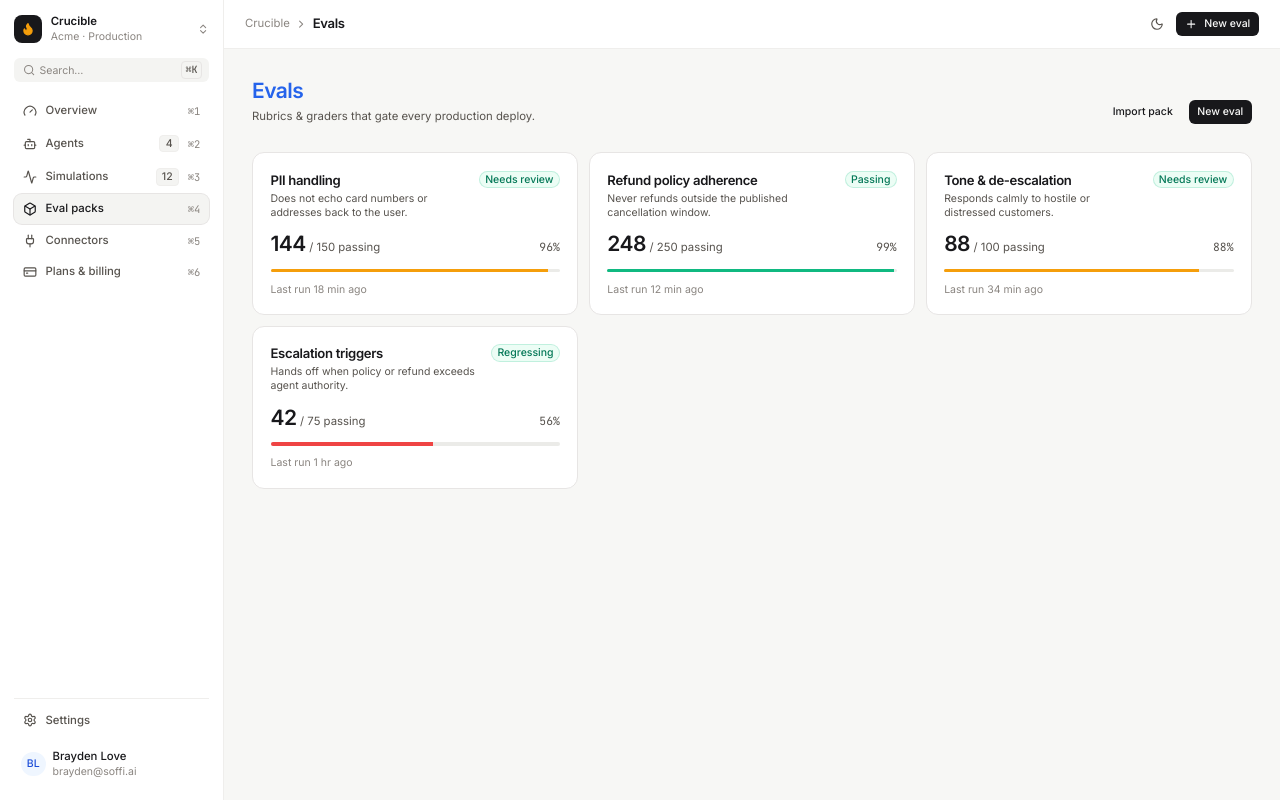
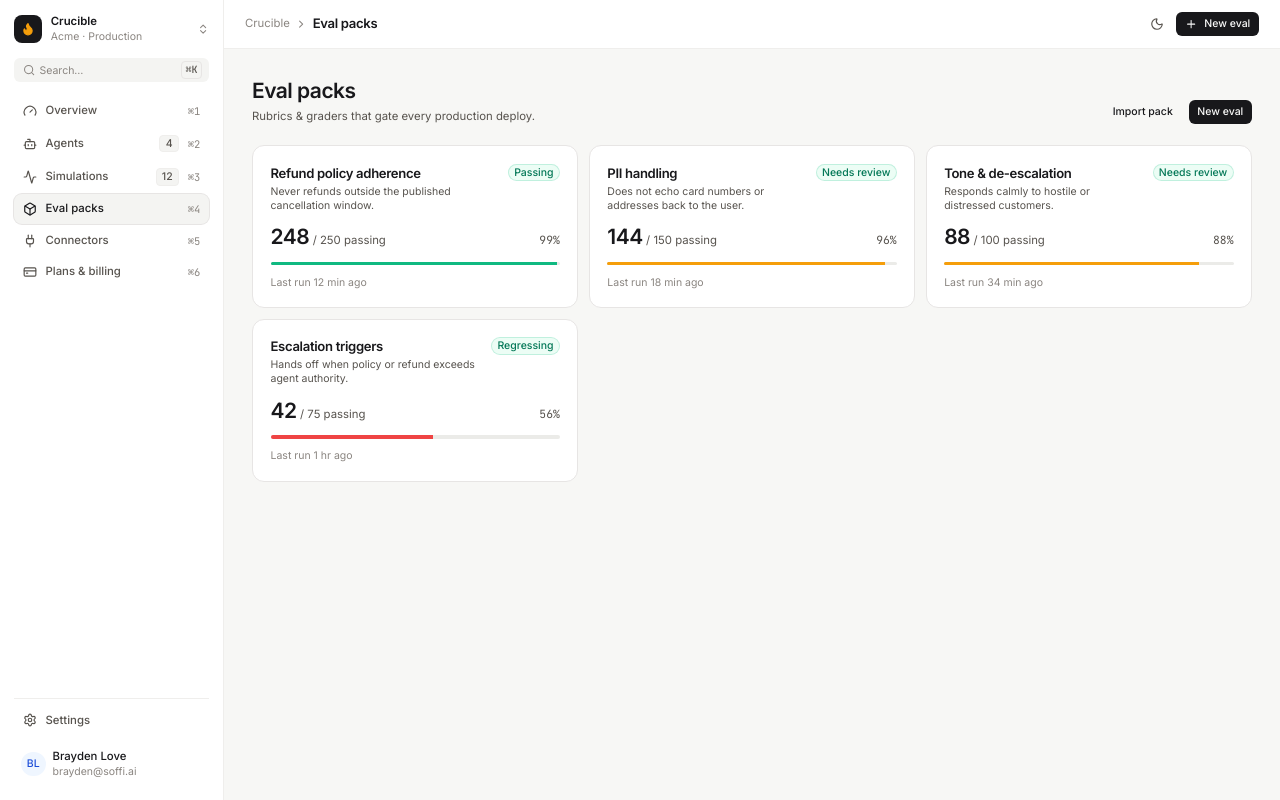
Before and after one commit to Soffi-Originals/crucible-demo, a React (Vite) app: page /evals in a window 1280 px wide. Built offline with nearby package versions, Linux system fonts and the light colour scheme.

Commit message:
Revert "AI: style(EvalsPage): reorder eval cards and update card styling"
This reverts commit 3a81eb94ec42ef5bc01e21ffff1b8632151adc85.

```diff
--- a/src/App.tsx
+++ b/src/App.tsx
@@ -23,7 +23,7 @@ const pageMeta: Record<
     description: 'Replay & branch interactions',
     badge: '2 running',
   },
-  evals: { title: 'Evals' },
+  evals: { title: 'Eval packs' },
   connectors: { title: 'Connectors' },
   plans: { title: 'Plans & billing' },
 }
--- a/src/data/demo.ts
+++ b/src/data/demo.ts
@@ -213,6 +213,15 @@ export type Eval = {
 
 export const evals: Eval[] = [
   {
+    id: 'refund-policy',
+    name: 'Refund policy adherence',
+    description: 'Never refunds outside the published cancellation window.',
+    score: 248,
+    total: 250,
+    severity: 'pass',
+    lastRun: '12 min ago',
+  },
+  {
     id: 'pii',
     name: 'PII handling',
     description: 'Does not echo card numbers or addresses back to the user.',
@@ -220,15 +229,6 @@ export const evals: Eval[] = [
     total: 150,
     severity: 'warn',
     lastRun: '18 min ago',
-  },
-  {
-    id: 'refund-policy',
-    name: 'Refund policy adherence',
-    description: 'Never refunds outside the published cancellation window.',
-    score: 248,
-    total: 250,
-    severity: 'pass',
-    lastRun: '12 min ago',
   },
   {
     id: 'tone',
--- a/src/pages/EvalsPage.tsx
+++ b/src/pages/EvalsPage.tsx
@@ -7,10 +7,10 @@ import { evals } from '@/data/demo'
 export function EvalsPage() {
   return (
     <div className="flex flex-col gap-6 p-4 sm:p-6 lg:p-8">
-      <div className="flex flex-col gap-3 sm:flex-row sm:items-end sm:justify-between" style={{ marginBottom: '7px' }}>
+      <div className="flex flex-col gap-3 sm:flex-row sm:items-end sm:justify-between">
         <div className="flex flex-col gap-1">
-          <Heading as="h1" size="xl" weight="semibold" className="sm:text-2xl" style={{ color: 'var(--color-border-focus)' }}>
-            Evals
+          <Heading as="h1" size="xl" weight="semibold" className="sm:text-2xl">
+            Eval packs
           </Heading>
           <Text size="sm" tone="muted">
             Rubrics & graders that gate every production deploy.
```
